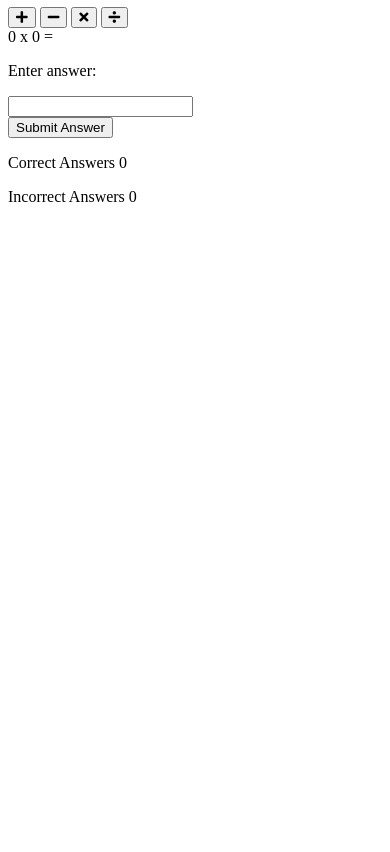
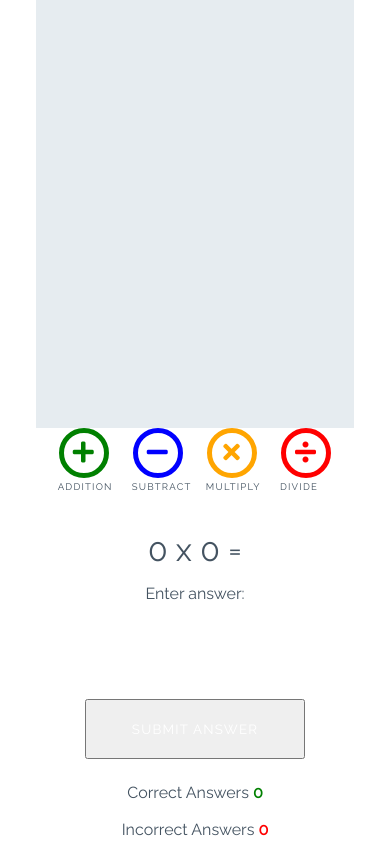
Before and after one commit to happystache/loves-maths, a plain HTML site: page index.html in a window 390 px wide. Shown: the part 112-964 px from the top of the page. Before the commit the page ends 844 px from the top, so only its background shows below. Drawn offline with Linux system fonts and the light colour scheme.

Commit message:
added styles for game

```diff
--- a/assets/css/style.css
+++ b/assets/css/style.css
@@ -0,0 +1,252 @@
+/* --------- Global style */
+
+body {
+    background-color: white;
+    font-family: "Raleway", sans-serif;
+    color: #445361;
+    text-align: center;
+}
+
+/* --------- Heading */
+
+.heading {
+    text-align: center;
+    font-size: 2.5rem;
+}
+
+.logo {
+    height: 40px;
+    padding-right: 5px;
+}
+
+/* --------- Game layout */
+
+.game-area {
+    background-color: #E6ECF0;
+    box-sizing: border-box;
+    width: 85%;
+    height: 65vh;
+    max-height: 450px;
+    max-width: 830px;
+    margin-left: auto;
+    margin-right: auto;
+    padding: 1%;
+}
+
+.question-area {
+    width: 50%;
+    font-size: 2rem;
+    margin: auto;
+    padding: 50px 0;
+}
+
+.question-area span {
+    padding: 0 15px;
+}
+
+.score-area {
+    margin: 5px auto;
+    width: 60%;
+    font-size: 1.2rem;
+}
+
+.controls-area {
+    width: 85%;
+    margin: 30px auto;
+}
+
+#score {
+    color: green;
+    font-weight: bold;
+}
+
+#incorrect {
+    color: red;
+    font-weight: bold;
+}
+
+.answer-message {
+    display: none;
+    font-size: 1rem;
+}
+
+#answer-box {
+    border: none;
+    color: #445361;
+    display: inline-block;
+    height: 40px;
+    width: 80px;
+    font-size: 1.2rem;
+}
+
+.scores {
+    display: inline-block;
+    padding: 25px;
+}
+
+/* --------- Buttons */
+
+.btn {
+    width: 220px;
+    height: 60px;
+    font-family: "Raleway", sans-serif;
+    text-transform: uppercase;
+    letter-spacing: 1.2px;
+    color: white;
+}
+
+.btn:focus {
+    outline: none;
+}
+
+.btn--big {
+    padding-top: 10px;
+    border-radius: 50%;
+    background-color: white;
+    border: 10px solid;
+    width: 100px;
+    height: 100px;
+    font-size: 3.2rem;
+    margin: 0 30px;
+    transition: all 0.5s;
+}
+
+.btn--big::after{
+    content: attr(data-type);
+    font-size: 1rem;
+    color: #445361;
+    position: relative;
+    left:-0.5em;
+}
+
+.btn--blue {
+    border-color: blue;
+    color: blue;
+}
+
+.btn--blue:active,
+.btn--blue:hover {
+    background-color: darkblue;
+    color: white;
+}
+
+.btn--orange {
+    border-color: orange;
+    color: orange;
+}
+
+.btn--orange:active,
+.btn--orange:hover {
+    background-color: darkorange;
+    color: white;
+}
+
+.btn--red {
+    border-color: red;
+    color: red;
+}
+
+.btn--red:active,
+.btn--red:hover {
+    background-color: darkred;
+    color: white;
+}
+
+.btn--green {
+    border-color: green;
+    color: green;
+}
+
+.btn--green:active,
+.btn--green:hover {
+    background-color: darkgreen;
+    color: white;
+}
+
+.btn--gray {
+    margin-top: 25px;
+    background-color: #445361;
+    border: 1px transparent;
+    border-radius: 20px;
+}
+
+.btn--gray:active,
+.btn--gray:hover {
+    background-color: #0d1013;
+}
+
+/* --------- Media queries */
+
+@media (max-width: 414px) {
+    .controls-area {
+        width: 100%;
+    }
+
+    .btn--big {
+        margin: 0 10px;
+        padding: 5px;
+        border: 5px solid;
+        width: 50px;
+        height: 50px;
+        font-size: 1.5rem;
+    }
+
+    .btn--big::after {
+        font-size: 0.6rem;
+        left: -0.7rem;
+    }
+
+    .question-area {
+        padding: 10% 0;
+        width: 100%;
+    }
+
+    .question-area span {
+        padding: 0;
+    }
+
+    .answer-message {
+        display: block;
+    }
+
+    #answer-box {
+        display: block;
+        margin: 0 auto;
+    }
+    .btn--gray {
+        margin-top: 0;
+    }
+
+    .score-area {
+        width: 100%;
+    }
+
+    .scores {
+        margin: 0.5em auto;
+        display: block;
+        padding: 5px;
+    }
+
+    .heading {
+        font-size: 2rem;
+    }
+}
+
+@media (max-width: 320px) {
+    .game-area {
+        height: 70vh;
+    }
+
+    .controls-area {
+        width: 75%;
+        margin: 10px auto;
+    }
+
+    .btn--big {
+        margin: 10px 10px;
+    }
+    .question-area {
+        padding: 10px 0;
+    }
+
+}
--- a/index.html
+++ b/index.html
@@ -19,10 +19,10 @@
 
     <div class="game-area"></div>
         <div class="control-area">
-            <button class="btn btn--big btn--green"><i class="fas fa-plus"></i></button>
-            <button class="btn btn--big btn--blue"><i class="fas fa-minus"></i></button>
-            <button class="btn btn--big btn--orange"><i class="fas fa-times"></i></button>
-            <button class="btn btn--big btn--red"><i class="fas fa-divide"></i></button>
+            <button data-type="addition" class="btn btn--big btn--green"><i class="fas fa-plus"></i></button>
+            <button data-type="subtract" class="btn btn--big btn--blue"><i class="fas fa-minus"></i></button>
+            <button data-type="multiply" class="btn btn--big btn--orange"><i class="fas fa-times"></i></button>
+            <button data-type="divide" class="btn btn--big btn--red"><i class="fas fa-divide"></i></button>
         </div>
 
         <div class="question-area">
@@ -35,7 +35,7 @@
             <input id="answer-box" type="number">
         </div>
 
-        <button class="btn btn-gray">Submit Answer</button>
+        <button data-type="submit" class="btn btn-gray">Submit Answer</button>
 
     <div class="score-area"><p></p></div>
         <p class="scores">Correct Answers <span id="score">0</span></p>
```
